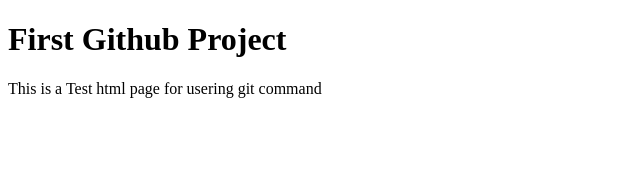
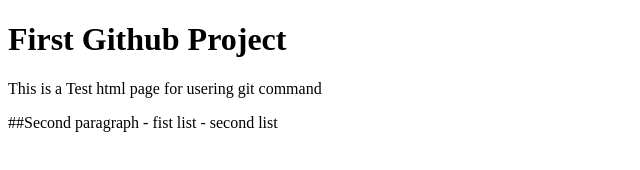
Before and after one commit to canyueyingdao/canyueyingdao.github.com, a plain HTML site: page index.html in a window 1280 px wide. Shown: the whole page, without its empty margins (0-640 px from the left). Drawn offline with Linux system fonts and the light colour scheme.

Commit message:
add markdown section

```diff
--- a/index.html
+++ b/index.html
@@ -6,6 +6,10 @@
 <body>
     <h1>First Github Project</h1>
     <p>This is a Test html page for usering git command</p>
+
+    ##Second paragraph
+    - fist list
+    - second list
 </body>
 
 </html>
```
